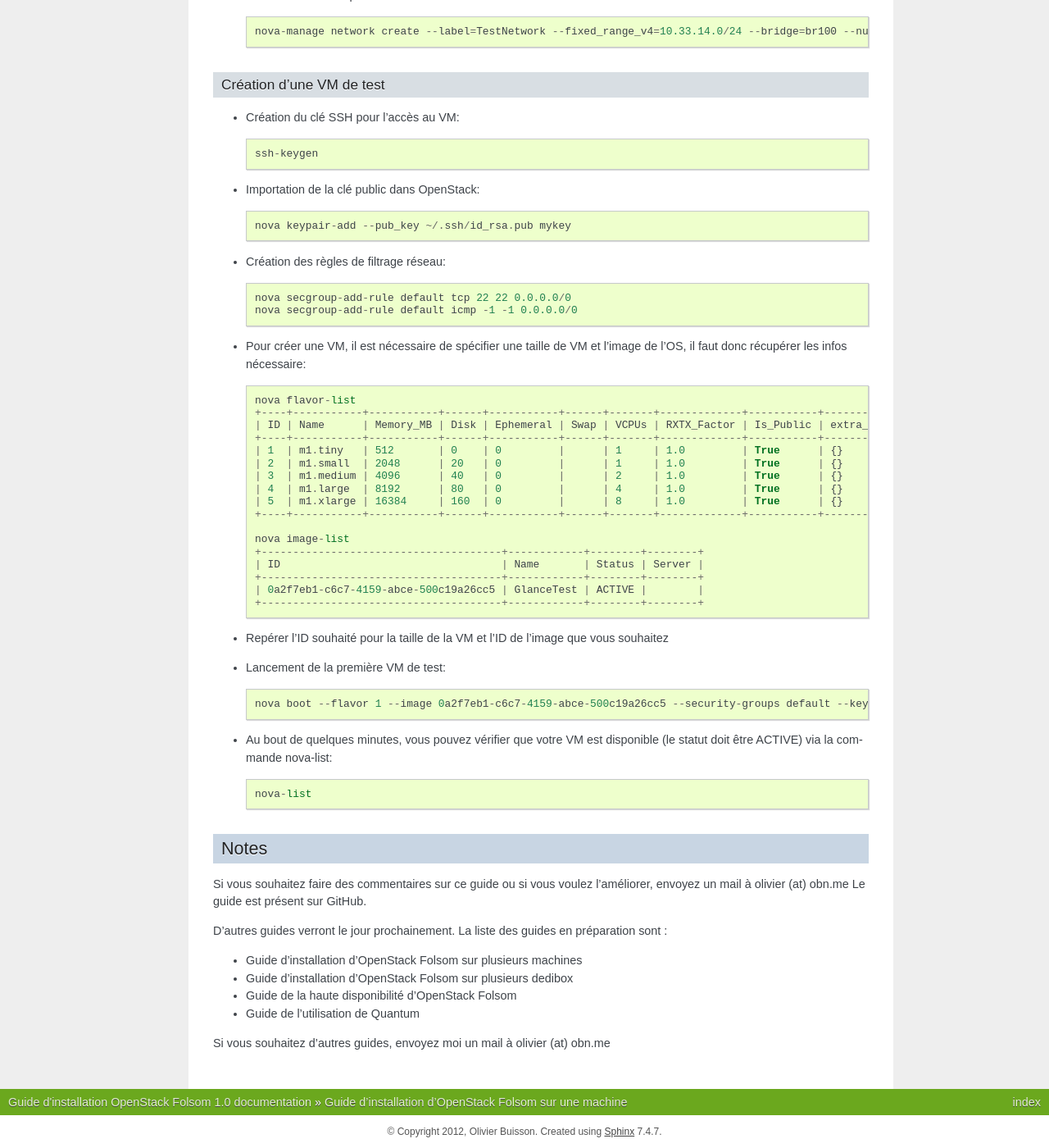
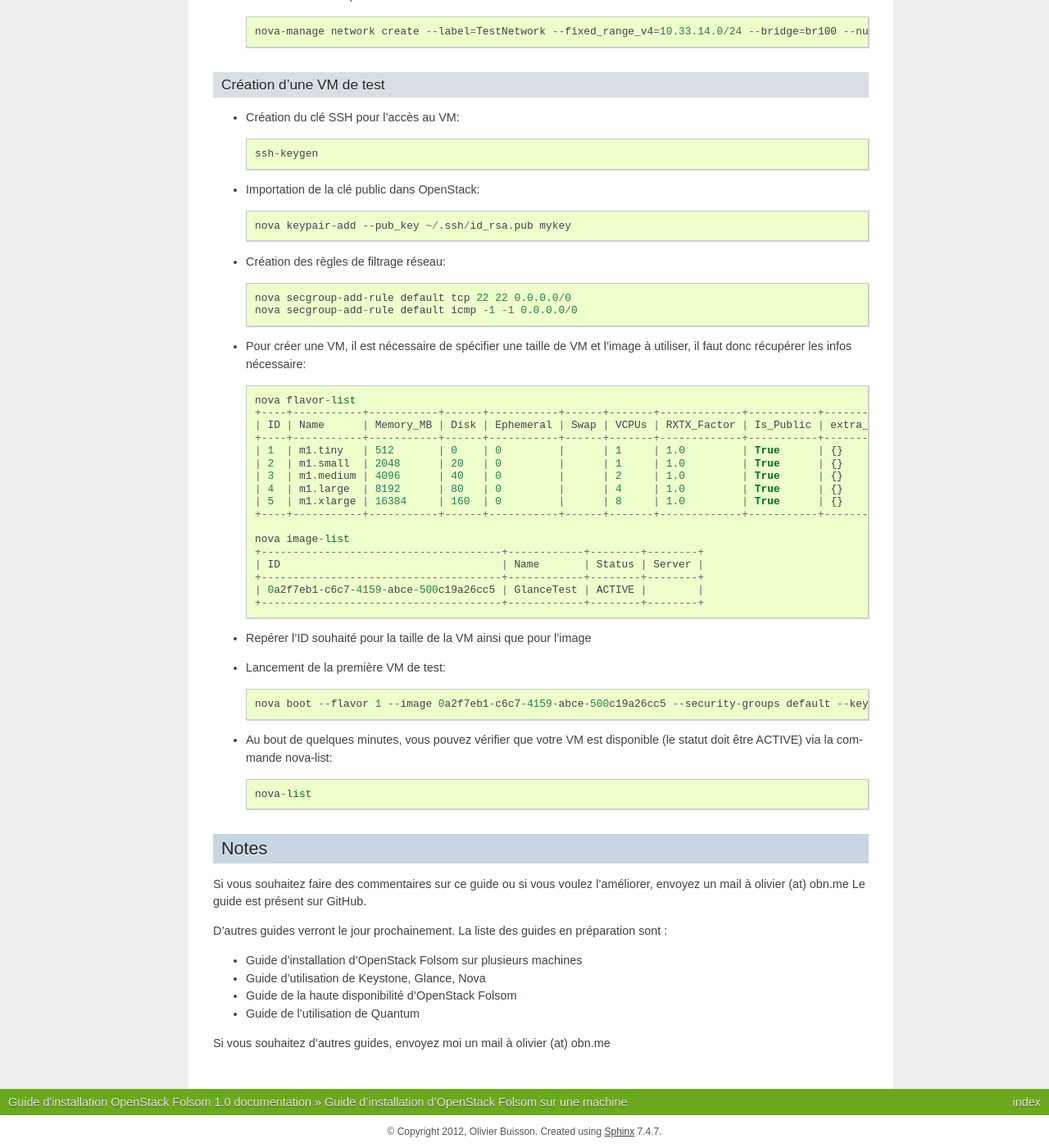
Before and after one commit to obuisson/Guide-Installation-OpenStack-Folsom-Noeud-Unique, a Sphinx documentation site: the page built from source/index.rst, in a window 1280 px wide and 1400 px high, scrolled down 15999 px. Shown: the whole window at 82% size. Built offline with Sphinx 7.4.7, drawn with Linux system fonts in a browser that asks for light colours; some of the changed text lies outside the part shown.

Commit message:
correction typo

```diff
--- a/source/index.rst
+++ b/source/index.rst
@@ -259,7 +259,7 @@
    chmod +x keystone_basic.sh
    chmod +x keystone_endpoints_basic.sh
 
-* Dans le script keystone_basic.sh, modifier la variable $HOST_IP par votre addresse IP
+* Dans le script keystone_basic.sh, modifier la variable $HOST_IP par votre adresse IP
 * Dans le script keystone_endpoints_basic.sh, modifier les variables $HOST_IP, $EXT_HOST_IP, & $MYSQL_HOST par votre addresse IP et exécuter les scripts.
 
 * **Note: Vérifier bien les modifications car nettoyer Keystone peut être long et douloureux à faire**::
@@ -872,7 +872,7 @@
    nova secgroup-add-rule default tcp 22 22 0.0.0.0/0
    nova secgroup-add-rule default icmp -1 -1 0.0.0.0/0
 
-* Pour créer une VM, il est nécessaire de spécifier une taille de VM et l'image de l'OS, il faut donc récupérer les infos nécessaire::
+* Pour créer une VM, il est nécessaire de spécifier une taille de VM et l'image à utiliser, il faut donc récupérer les infos nécessaire::
 
    nova flavor-list
    +----+-----------+-----------+------+-----------+------+-------+-------------+-----------+-------------+
@@ -892,7 +892,7 @@
    | 0a2f7eb1-c6c7-4159-abce-500c19a26cc5 | GlanceTest | ACTIVE |        |
    +--------------------------------------+------------+--------+--------+
 
-* Repérer l'ID souhaité pour la taille de la VM et l'ID de l'image que vous souhaitez
+* Repérer l'ID souhaité pour la taille de la VM ainsi que pour l'image
 
 * Lancement de la première VM de test::
 
@@ -912,7 +912,7 @@
 D'autres guides verront le jour prochainement. La liste des guides en préparation sont :
 
 * Guide d'installation d'OpenStack Folsom sur plusieurs machines
-* Guide d'installation d'OpenStack Folsom sur plusieurs dedibox
+* Guide d'utilisation de Keystone, Glance, Nova
 * Guide de la haute disponibilité d'OpenStack Folsom
 * Guide de l'utilisation de Quantum
 
```
Also changed, not shown: other parts of source/index.rst (+5 -5 lines).
